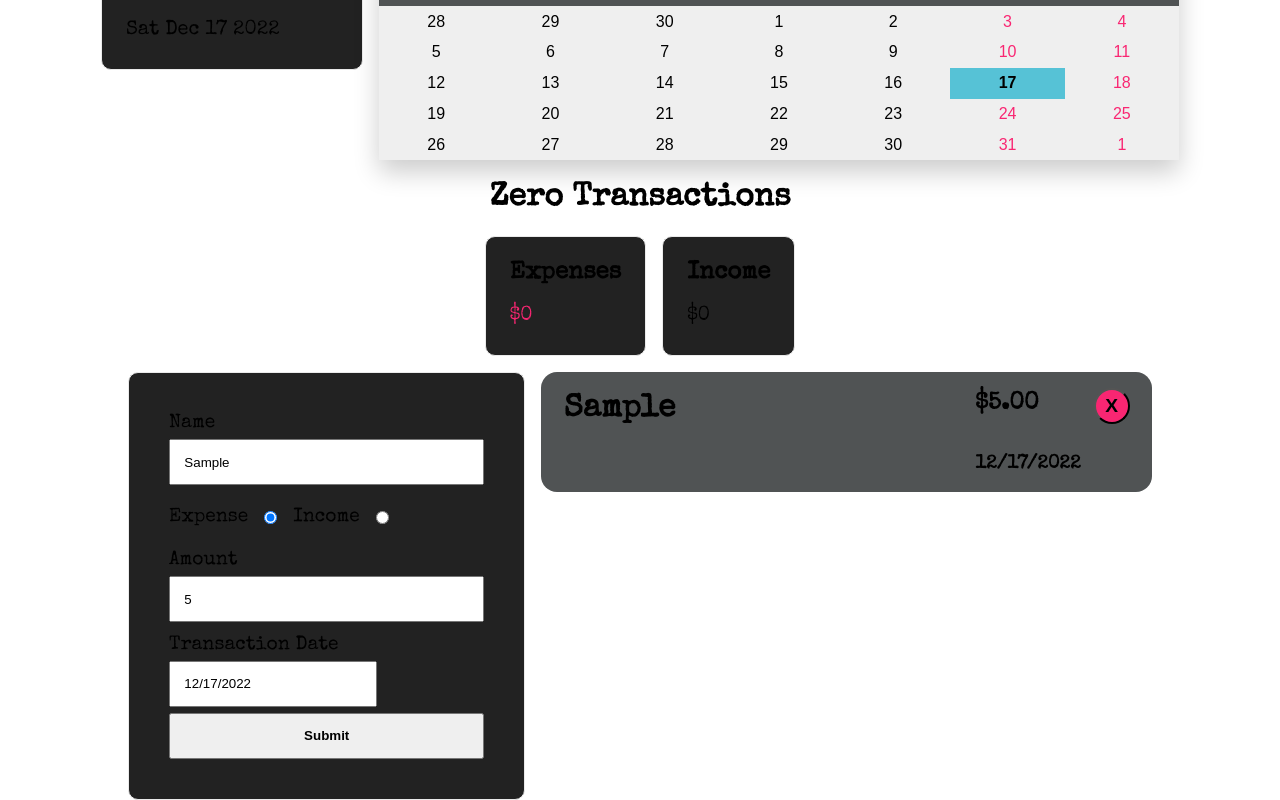
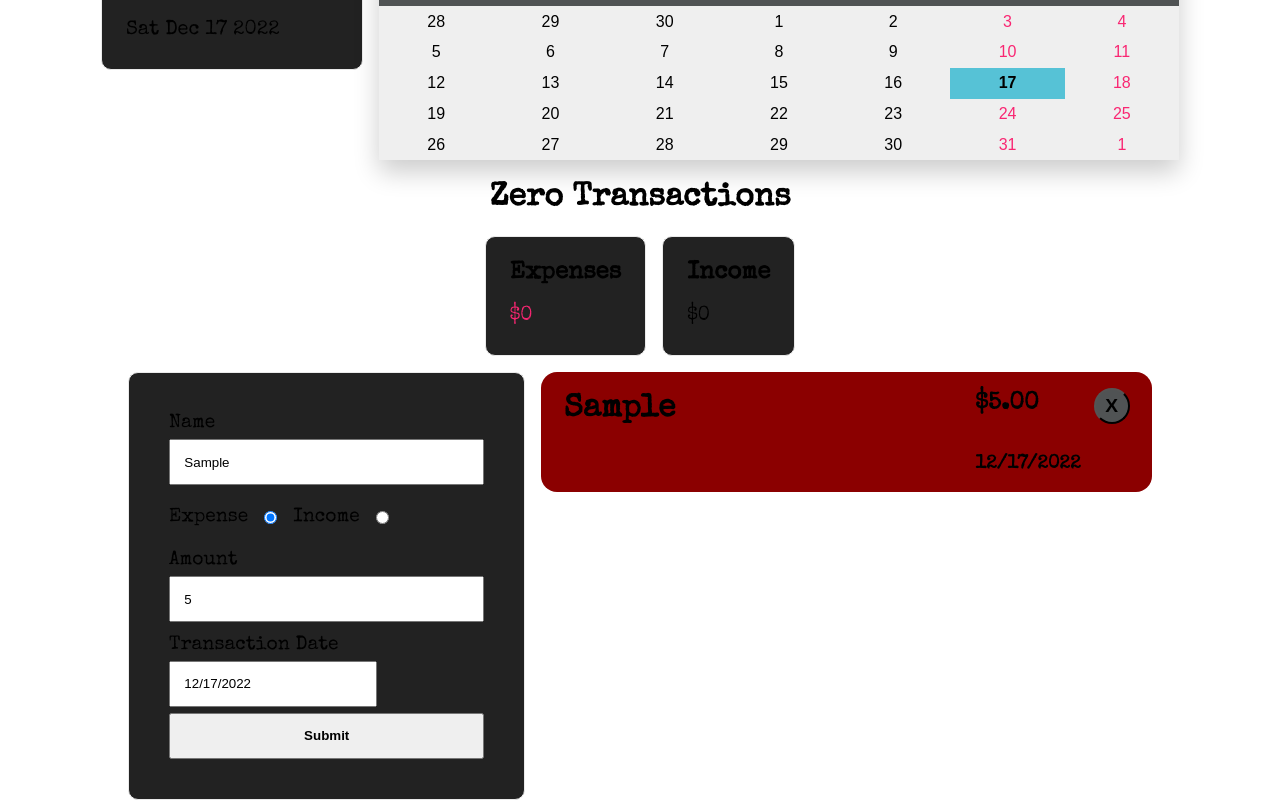
Before and after one commit to JeremyLoh/window, a Next.js app: page /wallet in a window 1280 px wide. Both pictures are taken after typing "Sample", "5" into the empty fields and a click on the button "Submit". Shown: the part 126-926 px from the top of the page. Built offline with nearby package versions, Linux system fonts and the light colour scheme.

Commit message:
Add css style for income or expense transaction

```diff
--- a/components/wallet/transactionInfo.tsx
+++ b/components/wallet/transactionInfo.tsx
@@ -12,9 +12,11 @@ interface TransactionInfoProps {
 
 const TransactionInfo:FC<TransactionInfoProps> = (props) => {
   const deleteTransaction: DeleteTransactionType = useContext(DeleteTransactionContext)
+  const transactionType: string = props.transaction.isExpense ? styles.expense
+    : styles.income
 
   return (
-    <div className={styles.container}>
+    <div className={`${styles.container} ${transactionType}`}>
       <h1 className={styles.name}>{props.transaction.name}</h1>
       <div className={styles.info}>
         <h2>${props.transaction.amount.toFixed(2)}</h2>
--- a/styles/components/wallet/TransactionInfo.module.css
+++ b/styles/components/wallet/TransactionInfo.module.css
@@ -7,6 +7,14 @@
   padding: 0 1.4em;
   background: var(--monokai-brightBlack);
   border-radius: 1rem;
+}
+
+.expense {
+  background: darkred;
+}
+
+.income {
+  background: darkgreen;
 }
 
 .name {
@@ -25,8 +33,7 @@
   aspect-ratio : 1 / 1;
   height: 50%;
   border-radius: 50%;
-  background: var(--monokai-red);
-  color: black;
+  background: var(--monokai-brightBlack);
   font-size: 1.2rem;
   font-weight: bold;
   text-align: center;
@@ -34,7 +41,7 @@
   padding: 0.5em;
 }
 .deleteBtn:hover {
-  filter: brightness(95%);
+  filter: brightness(80%);
 }
 
 @media (max-width: 600px) {
```
